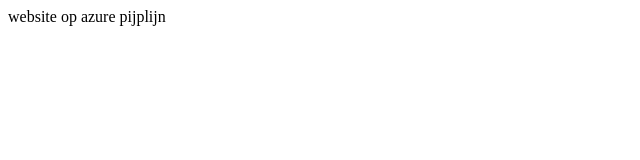
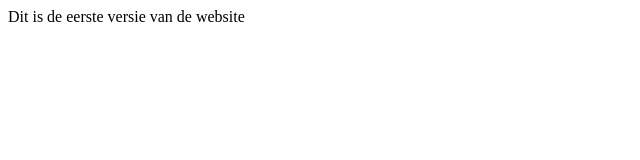
Before and after one commit to waldbaan/ITM-, a plain HTML site: page index.html in a window 1280 px wide. Shown: the whole page, without its empty margins (0-640 px from the left). Drawn offline with Linux system fonts and the light colour scheme.

Commit message:
eerste versie

```diff
--- a/index.html
+++ b/index.html
@@ -2,5 +2,5 @@
 
 </head>
 <body>
-    <P>website op azure pijplijn</P>
+    <P>Dit is de eerste versie van de website</P>
 </body>
```
